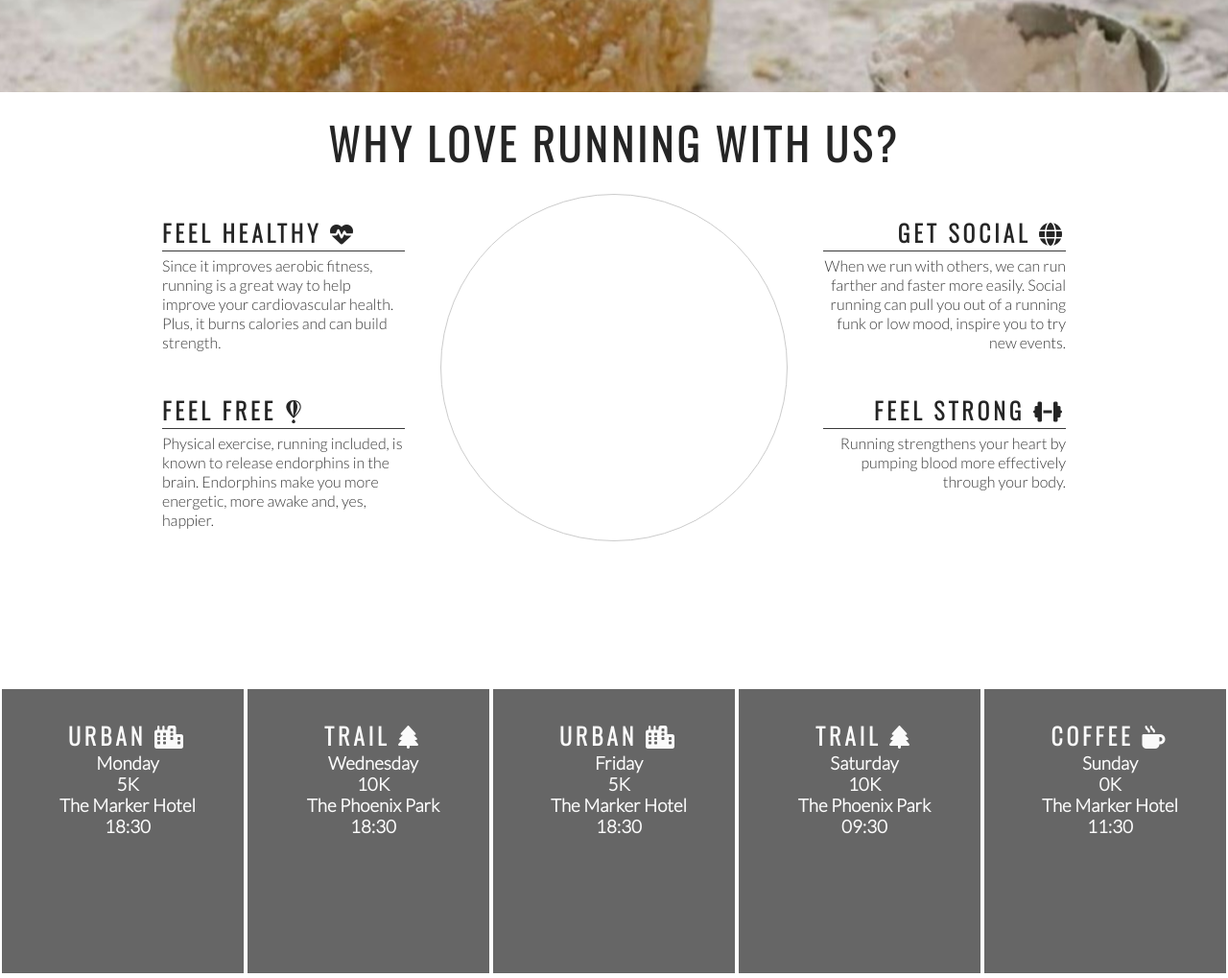
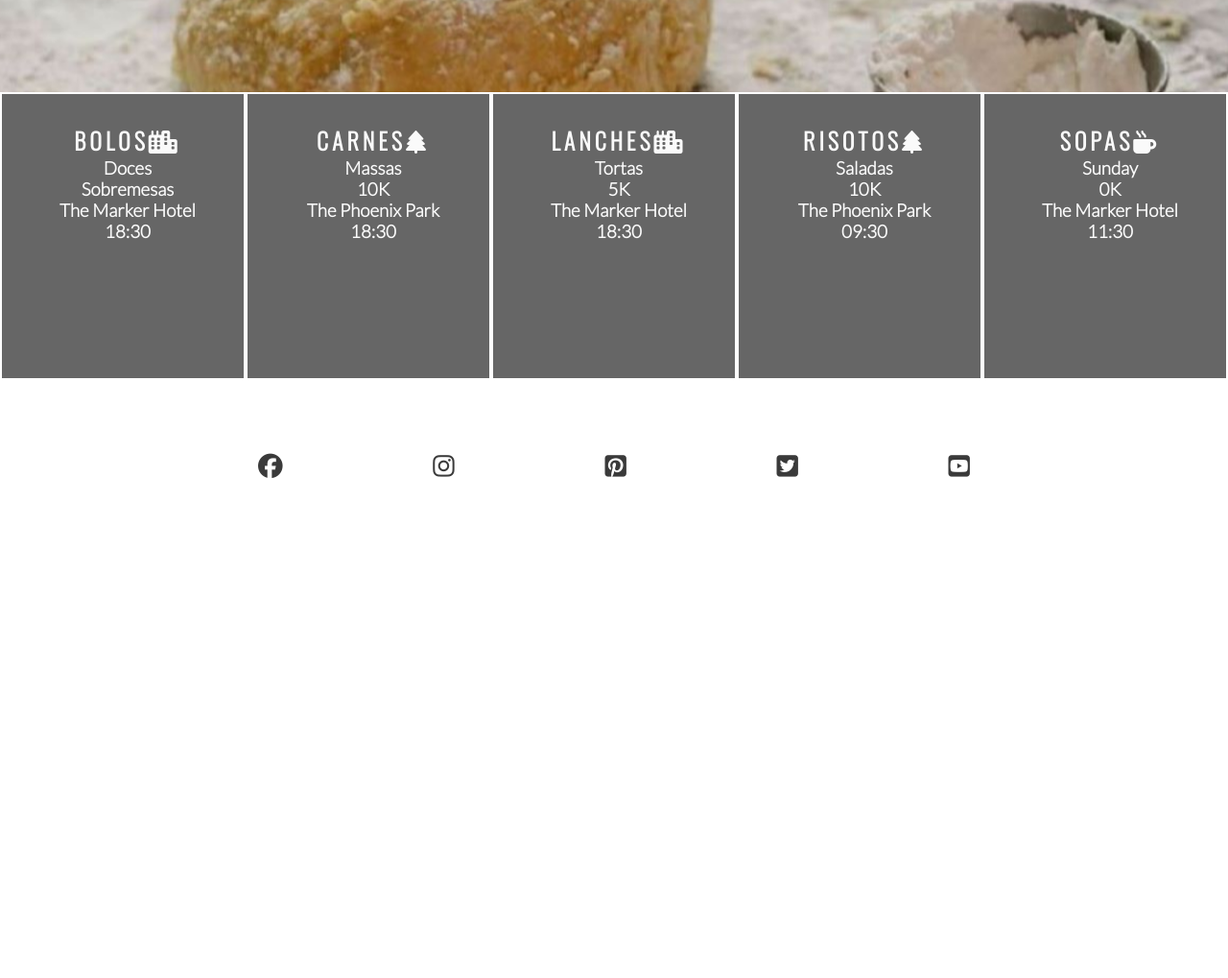
Before and after one commit to Luna2021Project/Receitas, a plain HTML site: page index.html in a window 1280 px wide. Shown: the part 579-1598 px from the top of the page at 96% size. After the commit the page ends 1154 px from the top, so only its background shows below. Drawn offline with nearby package versions, Linux system fonts and the light colour scheme.

Commit message:
second day

```diff
--- a/index.html
+++ b/index.html
@@ -35,7 +35,8 @@
             <h3>Bolos, carnes, doces, lanches, massas, risotos, saladas, sobremesas, sopas, tortas</h3>
         </div>
     </section>
-    <section id="club-ethos">
+
+    <!-- <section id="club-ethos">
             <h2 id="welcome">Why Love Running With Us?</h2>
             <div id="left-about">
                 <div class="left-about-heading">
@@ -76,39 +77,39 @@
         <div id="circle-container">
             <div id="circle-cover-bg"></div>
         </div>
-    </div>
+    </div> -->
     </section>
     <section id="times">
         <div>
-            <h2>Urban <i class="fas fa-city"></i></h2>
-            <h3>Monday</h3>
+            <h2>Bolos<i class="fas fa-city"></i></h2>
+            <h3>Doces</h3>
+            <h3>Sobremesas</h3>
+            <h3>The Marker Hotel</h3>
+            <h3>18:30</h3>
+        </div>
+        <div>
+            <h2>Carnes<i class="fas fa-tree"></i></h2>
+            <h3>Massas</h3>
+            <h3>10K</h3>
+            <h3>The Phoenix Park</h3>
+            <h3>18:30</h3>
+        </div>
+        <div>
+            <h2>Lanches<i class="fas fa-city"></i></h2>
+            <h3>Tortas</h3>
             <h3>5K</h3>
             <h3>The Marker Hotel</h3>
             <h3>18:30</h3>
         </div>
         <div>
-            <h2>Trail <i class="fas fa-tree"></i></h2>
-            <h3>Wednesday</h3>
-            <h3>10K</h3>
-            <h3>The Phoenix Park</h3>
-            <h3>18:30</h3>
-        </div>
-        <div>
-            <h2>Urban <i class="fas fa-city"></i></h2>
-            <h3>Friday</h3>
-            <h3>5K</h3>
-            <h3>The Marker Hotel</h3>
-            <h3>18:30</h3>
-        </div>
-        <div>
-            <h2>Trail <i class="fas fa-tree"></i></h2>
-            <h3>Saturday</h3>
+            <h2>Risotos<i class="fas fa-tree"></i></h2>
+            <h3>Saladas</h3>
             <h3>10K</h3>
             <h3>The Phoenix Park</h3>
             <h3>09:30</h3>
         </div>
         <div>
-            <h2>Coffee <i class="fas fa-mug-hot"></i></h2>
+            <h2>Sopas<i class="fas fa-mug-hot"></i></h2>
             <h3>Sunday</h3>
             <h3>0K</h3>
             <h3>The Marker Hotel</h3>
```
